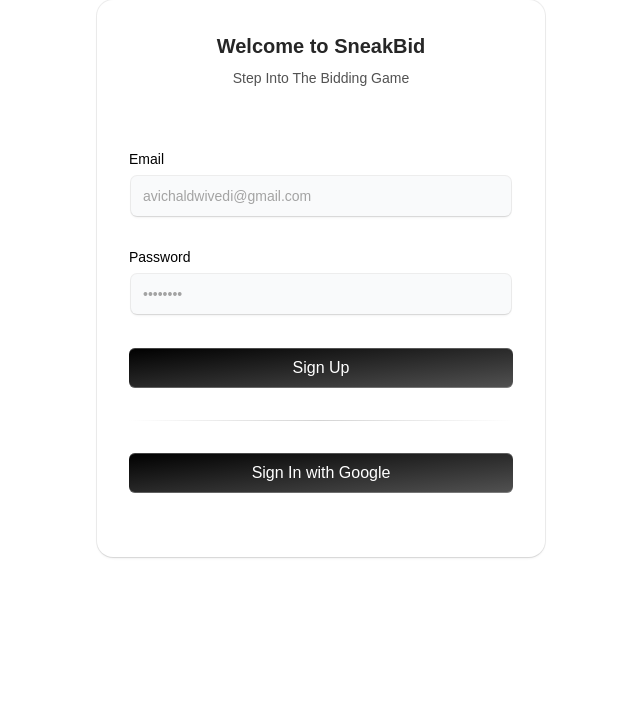
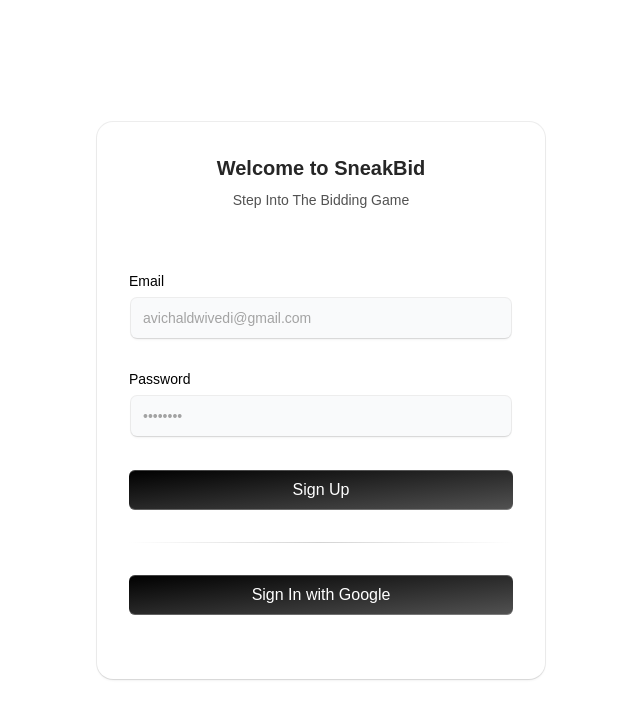
Before and after one commit to AvichalDwivedi2205/Sneak_fire_BAAS, a Next.js app: page / in a window 1280 px wide. Shown: the top 718 px of the page, without its empty margins (319-959 px from the left). Built offline with nearby package versions, Linux system fonts and the light colour scheme; no server answers.

Commit message:
Making the form in the center of the screen

```diff
--- a/components/auth/auth.tsx
+++ b/components/auth/auth.tsx
@@ -38,6 +38,7 @@
   };
 
   return (
+    <div className="flex items-center justify-center min-h-screen bg-white dark:bg-black">
       <div className="max-w-md w-full mx-auto rounded-none md:rounded-2xl p-4 md:p-8 shadow-input bg-white dark:bg-black">
         <h2 className="text-center font-bold text-xl text-neutral-800 dark:text-neutral-200">
           Welcome to SneakBid
@@ -87,6 +88,7 @@
           </button>
         </form>
       </div>
+    </div>
   );
 };
 
```
Lines whose indentation alone changed are shown as unchanged.
